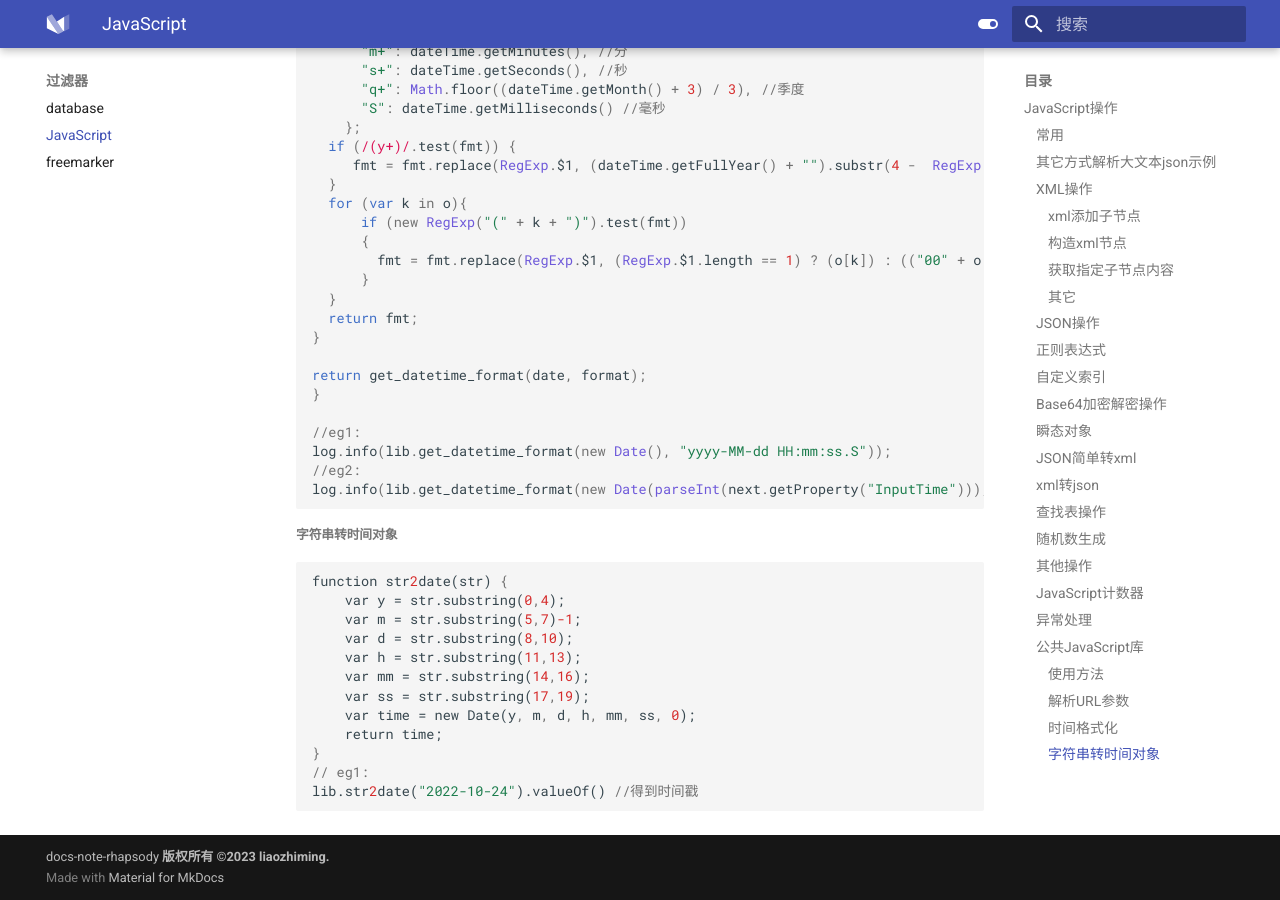
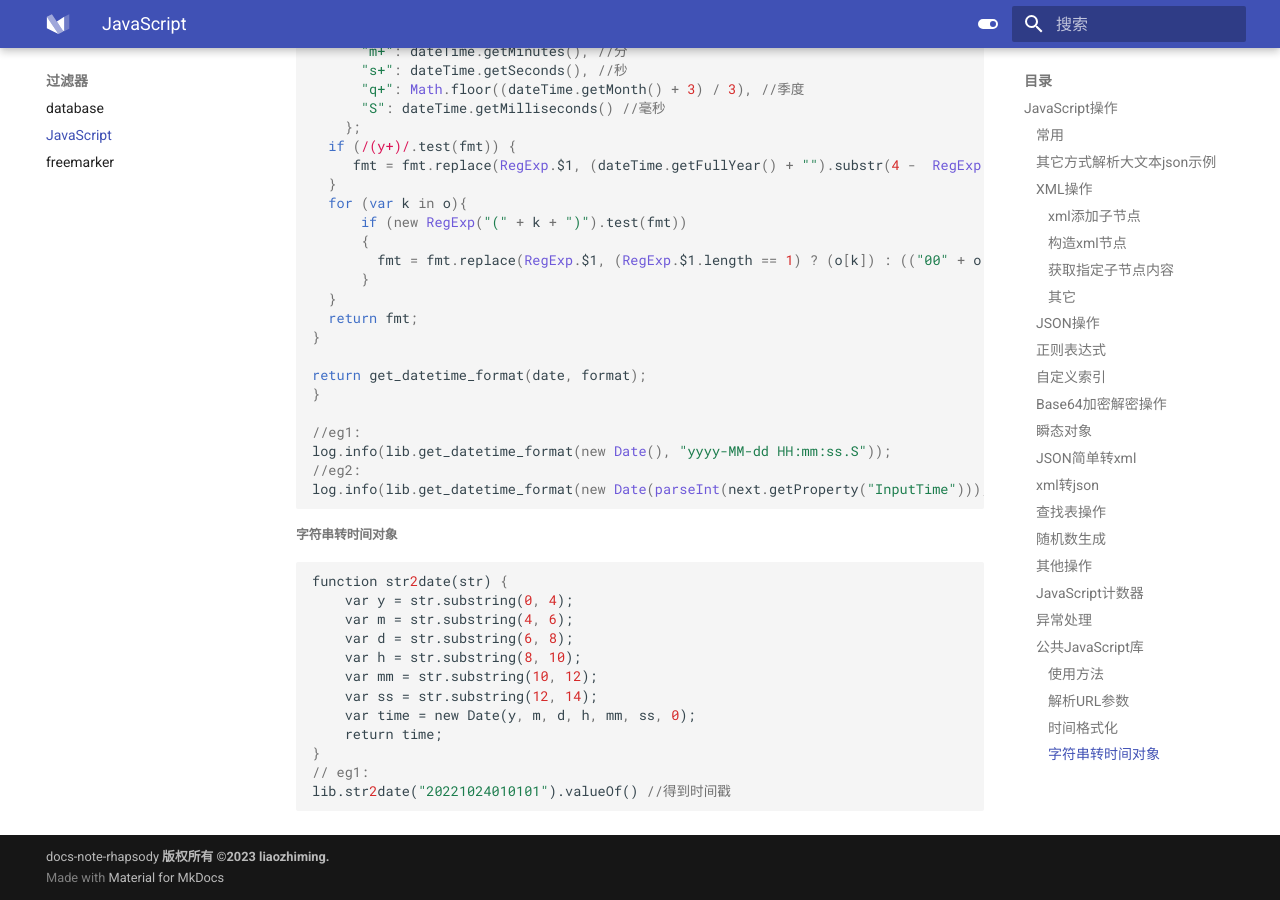
Before and after one commit to liaozhimingandy/demo, an MkDocs documentation site: the page built from docs/filter/JavaScript.md, in a window 1280 px wide and 900 px high, scrolled down 7955 px. Built offline with MkDocs 1.6.1 and Material for MkDocs 9.7.7, drawn with Linux system fonts in a browser that asks for light colours.

Commit message:
修复部分bug;

````diff
--- a/docs/filter/JavaScript.md
+++ b/docs/filter/JavaScript.md
@@ -450,15 +450,15 @@ log.info(lib.get_datetime_format(new Date(parseInt(next.getProperty("InputTime")
 
 ```json
 function str2date(str) {
-    var y = str.substring(0,4);
-    var m = str.substring(5,7)-1;
-    var d = str.substring(8,10);
-    var h = str.substring(11,13);
-    var mm = str.substring(14,16);
-    var ss = str.substring(17,19);
+    var y = str.substring(0, 4);
+    var m = str.substring(4, 6);
+    var d = str.substring(6, 8);
+    var h = str.substring(8, 10);
+    var mm = str.substring(10, 12);
+    var ss = str.substring(12, 14);
     var time = new Date(y, m, d, h, mm, ss, 0);
     return time;
 }
 // eg1:
-lib.str2date("2022-10-24").valueOf() //得到时间戳
+lib.str2date("20221024010101").valueOf() //得到时间戳
 ```
````
